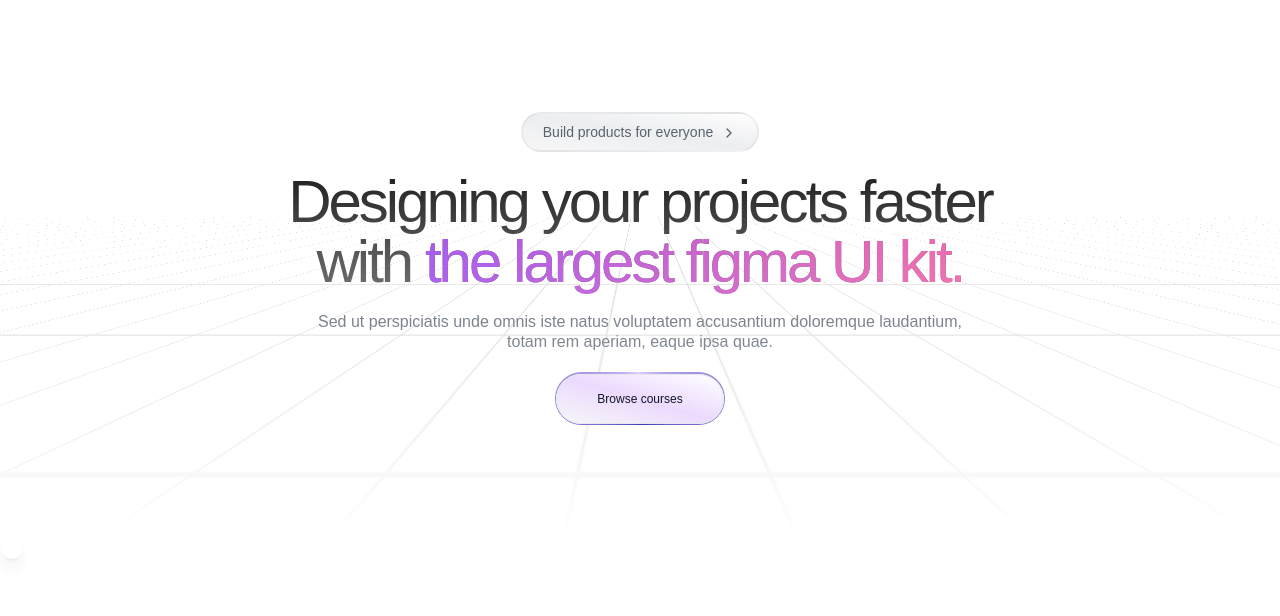
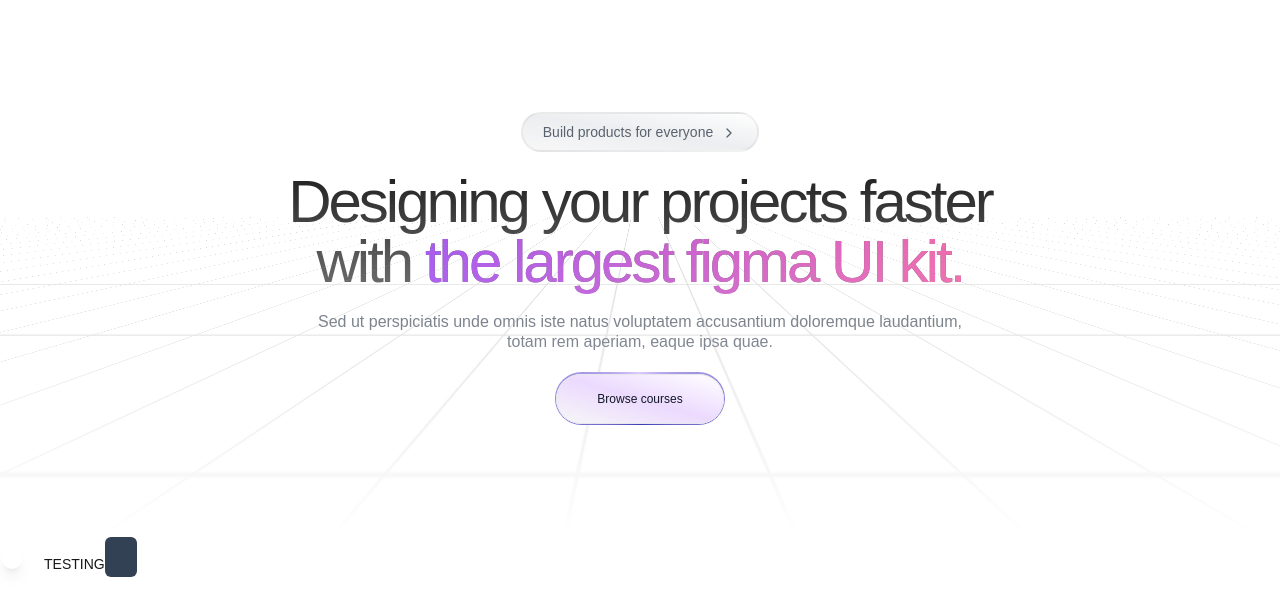
Before and after one commit to RayDV/dashtech-rep, a Next.js app: page / in a window 1280 px wide. Shown: the top 616 px of the page. Built offline with nearby package versions, Linux system fonts and the light colour scheme.

Commit message:
added button ui component

```diff
--- a/app/components/footer-section.tsx
+++ b/app/components/footer-section.tsx
@@ -2,6 +2,7 @@
 
 import { Switch } from "./ui/switch";
 import { Label } from "./ui/label";
+import { Button } from "./ui/button";
 import * as React from "react";
 
 function FooterSection() {
@@ -9,7 +10,8 @@
     <footer>
       <div>
         <Switch />
-        <Label />
+        <Label>TESTING</Label>
+        <Button className="bg-slate-700"/>
       </div>
     </footer>
   )
--- a/app/components/ui/button.tsx
+++ b/app/components/ui/button.tsx
@@ -0,0 +1,56 @@
+import * as React from "react"
+import { Slot } from "@radix-ui/react-slot"
+import { cva, type VariantProps } from "class-variance-authority"
+
+import { cn } from "@/lib/utils"
+
+const buttonVariants = cva(
+  "inline-flex items-center justify-center gap-2 whitespace-nowrap rounded-md text-sm font-medium ring-offset-background transition-colors focus-visible:outline-none focus-visible:ring-2 focus-visible:ring-ring focus-visible:ring-offset-2 disabled:pointer-events-none disabled:opacity-50 [&_svg]:pointer-events-none [&_svg]:size-4 [&_svg]:shrink-0",
+  {
+    variants: {
+      variant: {
+        default: "bg-primary text-primary-foreground hover:bg-primary/90",
+        destructive:
+          "bg-destructive text-destructive-foreground hover:bg-destructive/90",
+        outline:
+          "border border-input bg-background hover:bg-accent hover:text-accent-foreground",
+        secondary:
+          "bg-secondary text-secondary-foreground hover:bg-secondary/80",
+        ghost: "hover:bg-accent hover:text-accent-foreground",
+        link: "text-primary underline-offset-4 hover:underline",
+      },
+      size: {
+        default: "h-10 px-4 py-2",
+        sm: "h-9 rounded-md px-3",
+        lg: "h-11 rounded-md px-8",
+        icon: "h-10 w-10",
+      },
+    },
+    defaultVariants: {
+      variant: "default",
+      size: "default",
+    },
+  }
+)
+
+export interface ButtonProps
+  extends React.ButtonHTMLAttributes<HTMLButtonElement>,
+    VariantProps<typeof buttonVariants> {
+  asChild?: boolean
+}
+
+const Button = React.forwardRef<HTMLButtonElement, ButtonProps>(
+  ({ className, variant, size, asChild = false, ...props }, ref) => {
+    const Comp = asChild ? Slot : "button"
+    return (
+      <Comp
+        className={cn(buttonVariants({ variant, size, className }))}
+        ref={ref}
+        {...props}
+      />
+    )
+  }
+)
+Button.displayName = "Button"
+
+export { Button, buttonVariants }
--- a/app/components/ui/label.tsx
+++ b/app/components/ui/label.tsx
@@ -18,6 +18,7 @@
   <LabelPrimitive.Root
     ref={ref}
     className={cn(labelVariants(), className)}
+    {...props}
   />
 ))
 
```
